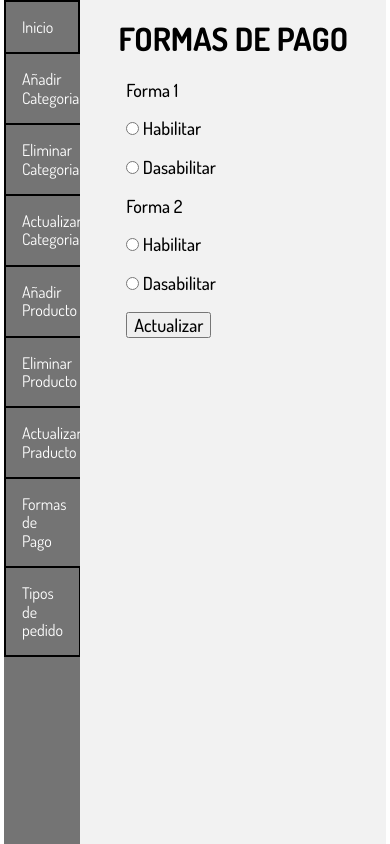
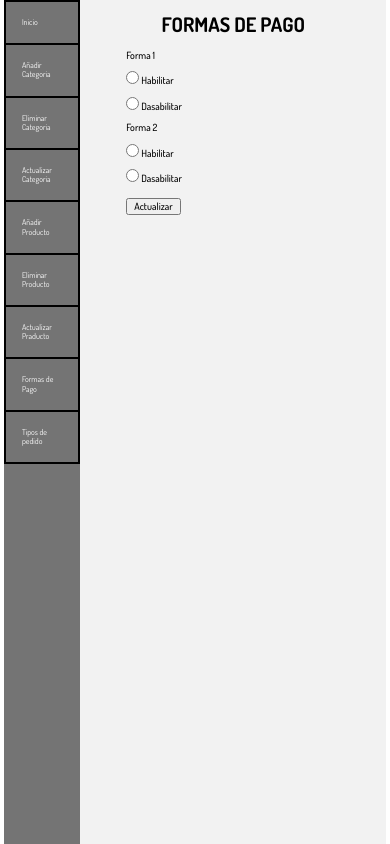
Before and after one commit to freddyjosias/webbuengustoperuano, a PHP site: page /formaspago.php in a window 390 px wide. Run offline with PHP 8.4, Linux system fonts and the light colour scheme.

Commit message:
responpanel

```diff
--- a/actualizarcategoria.php
+++ b/actualizarcategoria.php
@@ -6,7 +6,8 @@
     <title>Quienes Somos - Restaurante 1</title>
     <link rel="shorcut icon" href="img/favicon.ico">
     <link rel="stylesheet" href="css/normalize.css">
-	<link rel="stylesheet" type="text/css" href="css/estilos.css">
+    <link rel="stylesheet" type="text/css" href="css/estilos.css">
+    <link rel="stylesheet" type="text/css" href="css/responpanel.css">
 
 </head>
 <body>
--- a/actualizarproducto.php
+++ b/actualizarproducto.php
@@ -6,7 +6,8 @@
     <title>Quienes Somos - Restaurante 1</title>
     <link rel="shorcut icon" href="img/favicon.ico">
     <link rel="stylesheet" href="css/normalize.css">
-	<link rel="stylesheet" type="text/css" href="css/estilos.css">
+    <link rel="stylesheet" type="text/css" href="css/estilos.css">
+    <link rel="stylesheet" type="text/css" href="css/responpanel.css">
 
 </head>
 <body>
--- a/anadircategoria.php
+++ b/anadircategoria.php
@@ -6,7 +6,8 @@
     <title>Quienes Somos - Restaurante 1</title>
     <link rel="shorcut icon" href="img/favicon.ico">
     <link rel="stylesheet" href="css/normalize.css">
-	<link rel="stylesheet" type="text/css" href="css/estilos.css">
+    <link rel="stylesheet" type="text/css" href="css/estilos.css">
+    <link rel="stylesheet" type="text/css" href="css/responpanel.css">
 
 </head>
 <body>
--- a/anadirproducto.php
+++ b/anadirproducto.php
@@ -6,7 +6,8 @@
     <title>Quienes Somos - Restaurante 1</title>
     <link rel="shorcut icon" href="img/favicon.ico">
     <link rel="stylesheet" href="css/normalize.css">
-	<link rel="stylesheet" type="text/css" href="css/estilos.css">
+    <link rel="stylesheet" type="text/css" href="css/estilos.css">
+    <link rel="stylesheet" type="text/css" href="css/responpanel.css">
 
 </head>
 <body>
--- /dev/null
+++ b/css/responpanel.css
@@ -0,0 +1,57 @@
+@media (max-width: 1040px){
+    .contenido-panel-home p {
+        font-size: 30px;
+    }
+}
+ @media (max-width: 604px){
+    .contenido-panel-home p {
+        font-size: 15px;
+    }
+}
+
+@media (max-width: 750px){
+    .contenido-panel-home a {
+        font-size: 15px;
+    }
+}
+ @media (max-width: 604px){
+    .contenido-panel-home a {
+        font-size: 12px;
+    }
+}
+
+
+@media (max-width: 604px){
+    .contenido-panel-home img {
+        width: 10rem;
+    }
+}
+
+@media (max-width: 800px){
+    .panel-control > nav a {
+    font-size: 12px;
+    }
+}
+@media (max-width: 645px){
+    .panel-control > nav a {
+        font-size: 8px;
+    }
+}
+
+@media (max-width: 650px){
+    .formulario-panel h1{
+        font-size: 20px;
+    }
+}
+
+@media (max-width: 650px){
+    .form-panel p{
+        font-size: 10px;
+    }
+}
+
+@media (max-width: 650px){
+    .form-panel input{
+        font-size: 10px;
+    }
+}
--- a/eliminarcategoria.php
+++ b/eliminarcategoria.php
@@ -6,7 +6,8 @@
     <title>Quienes Somos - Restaurante 1</title>
     <link rel="shorcut icon" href="img/favicon.ico">
     <link rel="stylesheet" href="css/normalize.css">
-	<link rel="stylesheet" type="text/css" href="css/estilos.css">
+    <link rel="stylesheet" type="text/css" href="css/estilos.css">
+    <link rel="stylesheet" type="text/css" href="css/responpanel.css">
 
 </head>
 <body>
--- a/eliminarproducto.php
+++ b/eliminarproducto.php
@@ -6,7 +6,8 @@
     <title>Quienes Somos - Restaurante 1</title>
     <link rel="shorcut icon" href="img/favicon.ico">
     <link rel="stylesheet" href="css/normalize.css">
-	<link rel="stylesheet" type="text/css" href="css/estilos.css">
+    <link rel="stylesheet" type="text/css" href="css/estilos.css">
+    <link rel="stylesheet" type="text/css" href="css/responpanel.css">
 
 </head>
 <body>
--- a/formaspago.php
+++ b/formaspago.php
@@ -6,7 +6,8 @@
     <title>Quienes Somos - Restaurante 1</title>
     <link rel="shorcut icon" href="img/favicon.ico">
     <link rel="stylesheet" href="css/normalize.css">
-	<link rel="stylesheet" type="text/css" href="css/estilos.css">
+    <link rel="stylesheet" type="text/css" href="css/estilos.css">
+    <link rel="stylesheet" type="text/css" href="css/responpanel.css">
 
 </head>
 <body>
--- a/panel.php
+++ b/panel.php
@@ -1,12 +1,14 @@
 <!DOCTYPE html>
 <html>
 <head>
-	<meta charset="utf-8">
+    <meta charset="utf-8">
+    <meta name="viewport" content="width=device-width, initial-scale=1.0">
 	<link href="https://fonts.googleapis.com/css2?family=Dosis:wght@400;500;600;700;800&display=swap" rel="stylesheet">
     <title>Quienes Somos - Restaurante 1</title>
     <link rel="shorcut icon" href="img/favicon.ico">
     <link rel="stylesheet" href="css/normalize.css">
-	<link rel="stylesheet" type="text/css" href="css/estilos.css">
+    <link rel="stylesheet" type="text/css" href="css/estilos.css">
+    <link rel="stylesheet" type="text/css" href="css/responpanel.css">
 
 </head>
 <body>
--- a/tipospedido.php
+++ b/tipospedido.php
@@ -6,7 +6,8 @@
     <title>Quienes Somos - Restaurante 1</title>
     <link rel="shorcut icon" href="img/favicon.ico">
     <link rel="stylesheet" href="css/normalize.css">
-	<link rel="stylesheet" type="text/css" href="css/estilos.css">
+    <link rel="stylesheet" type="text/css" href="css/estilos.css">
+    <link rel="stylesheet" type="text/css" href="css/responpanel.css">
 
 </head>
 <body>
```
